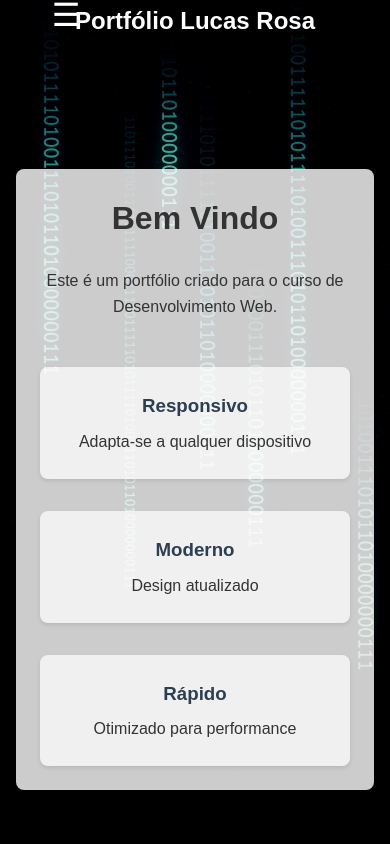
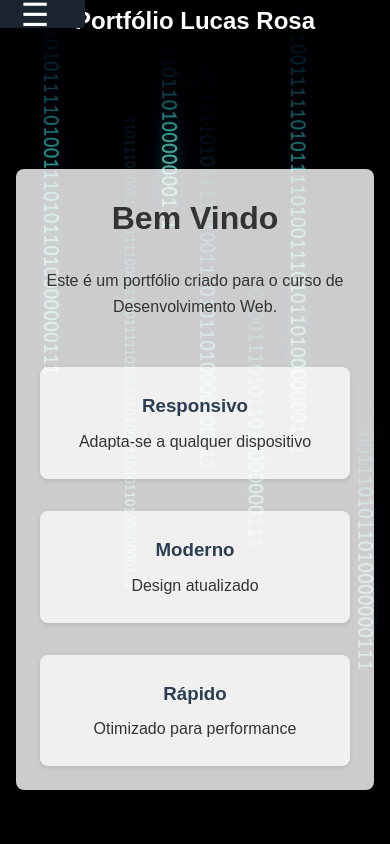
Before and after one commit to LrrCaslu/Kinda, a plain HTML site: page index.html in a window 390 px wide. Shown: the top 844 px of the page. Drawn offline with Linux system fonts and the light colour scheme.

Commit message:
Update style.css

```diff
--- a/style.css
+++ b/style.css
@@ -79,7 +79,7 @@ nav ul li a:hover {
     cursor: pointer;
     position: absolute;
     top: -12px;
-    left: 1rem;
+    left: -15px;
 }
 
 /* Seções */
```
